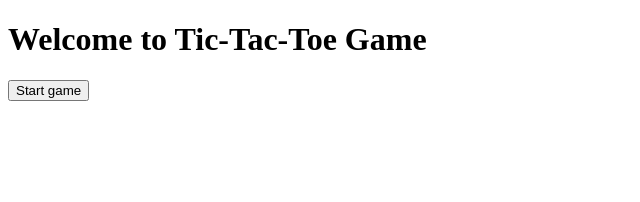
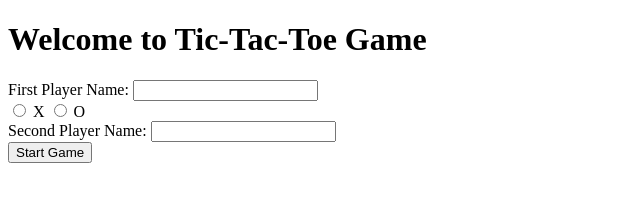
Before and after one commit to Karafakioglu/tic-tac-toe, a plain HTML site: page index.html in a window 1280 px wide. Shown: the whole page, without its empty margins (0-640 px from the left). Drawn offline with Linux system fonts and the light colour scheme.

Commit message:
add take user names and signs

```diff
--- a/index.html
+++ b/index.html
@@ -8,11 +8,30 @@
     <link rel="stylesheet" href="style.css">
 </head>
 <body>
-    <!-- <div id="board-container">
-        <div id="board">
+    <div id="game-start-menu">
+        <h1>Welcome to Tic-Tac-Toe Game</h1>
+        <form action="">
+            <div id="first-player-div">
+                <div>
+                    <label for="first-player-name">First Player Name:</label>
+                    <input type="text" id="first-player-name">
+                </div>
+                <div>
+                    <input type="radio" name="sign" value="X" id="XSign">
+                    <label for="XSign">X</label>
 
-        </div>
-
-    </div> -->
+                    <input type="radio" name="sign" value="O" id="OSign">
+                    <label for="OSign">O</label>
+                </div>
+            </div>
+            <div>
+                <div id="second-player-div">
+                    <label for="second-player-name">Second Player Name:</label>
+                    <input type="text" id="second-player-name">
+                </div>
+            </div>
+            <button id="start-game-button">Start Game</button>
+        </form>
+    </div>
 </body>
 </html>
--- a/script.js
+++ b/script.js
@@ -272,28 +272,45 @@ const handleDOM = (() =>{
         // }
     }
 
-    function gameStartMenu(){
-        const welcomeHeader = document.createElement("h1")
-        welcomeHeader.innerText = "Welcome to Tic-Tac-Toe Game"
+    function startGame(){
+        const startGameBtn = document.getElementById("start-game-button")
 
-        const mainGameStartButton = document.createElement("button")
-        mainGameStartButton.innerText = "Start game"
 
-        document.body.append(welcomeHeader)
-        document.body.append(mainGameStartButton)
+        startGameBtn.addEventListener("click", (e) => {
+            let firstPlayerName = document.getElementById("first-player-name").value;
+            let firstPlayerSign
 
-        mainGameStartButton.addEventListener("click", () =>{
-            cleanBoard()
-            console.log("x")
+            let secondPlayerName = document.getElementById("second-player-name").value;
+            let secondPlayerSign
+
+
+            const radioButtons = document.getElementsByName("sign")
+            for(let i = 0; i < radioButtons.length; i++){
+                if(radioButtons[i].checked){
+                    // e.preventDefault()
+                    firstPlayerSign = radioButtons[i].value
+                }
+            }
+
+            if(firstPlayerSign === "X")
+                secondPlayerSign = "O"
+            else
+                secondPlayerSign = "X"
+
+            gameState.createPlayer(firstPlayerName, firstPlayerSign);
+            gameState.createPlayer(secondPlayerName, secondPlayerSign)
+            e.preventDefault()
+            drawBoard()
 
         })
+
     }
 
 
 
-    return {drawBoard, takeUserInput,cleanBoard, gameStartMenu}
+    return {drawBoard, takeUserInput,cleanBoard, startGame}
 })()
 
 // handleDOM.drawBoard()
 // handleDOM.takeUserInput()
-handleDOM.gameStartMenu()
+handleDOM.startGame()
```
